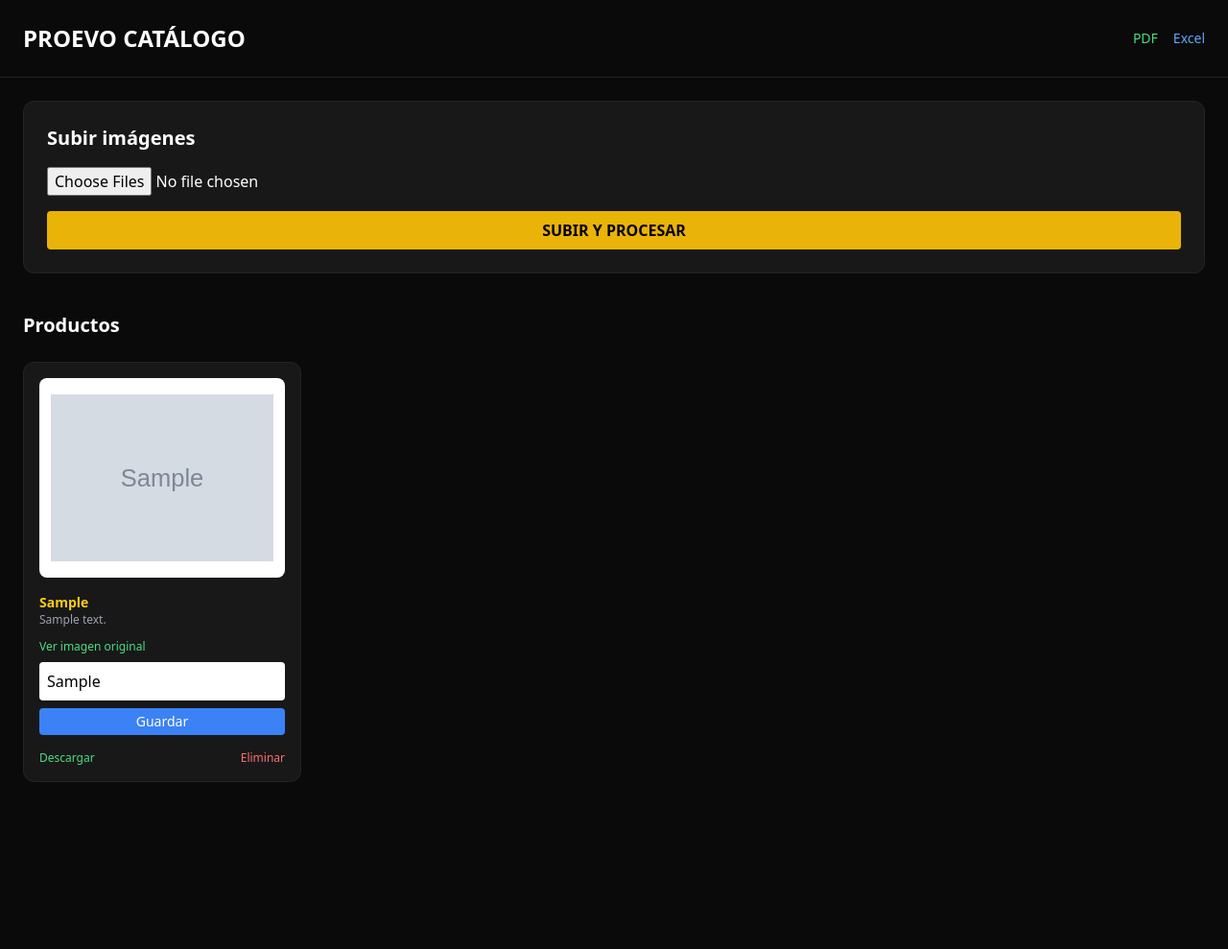
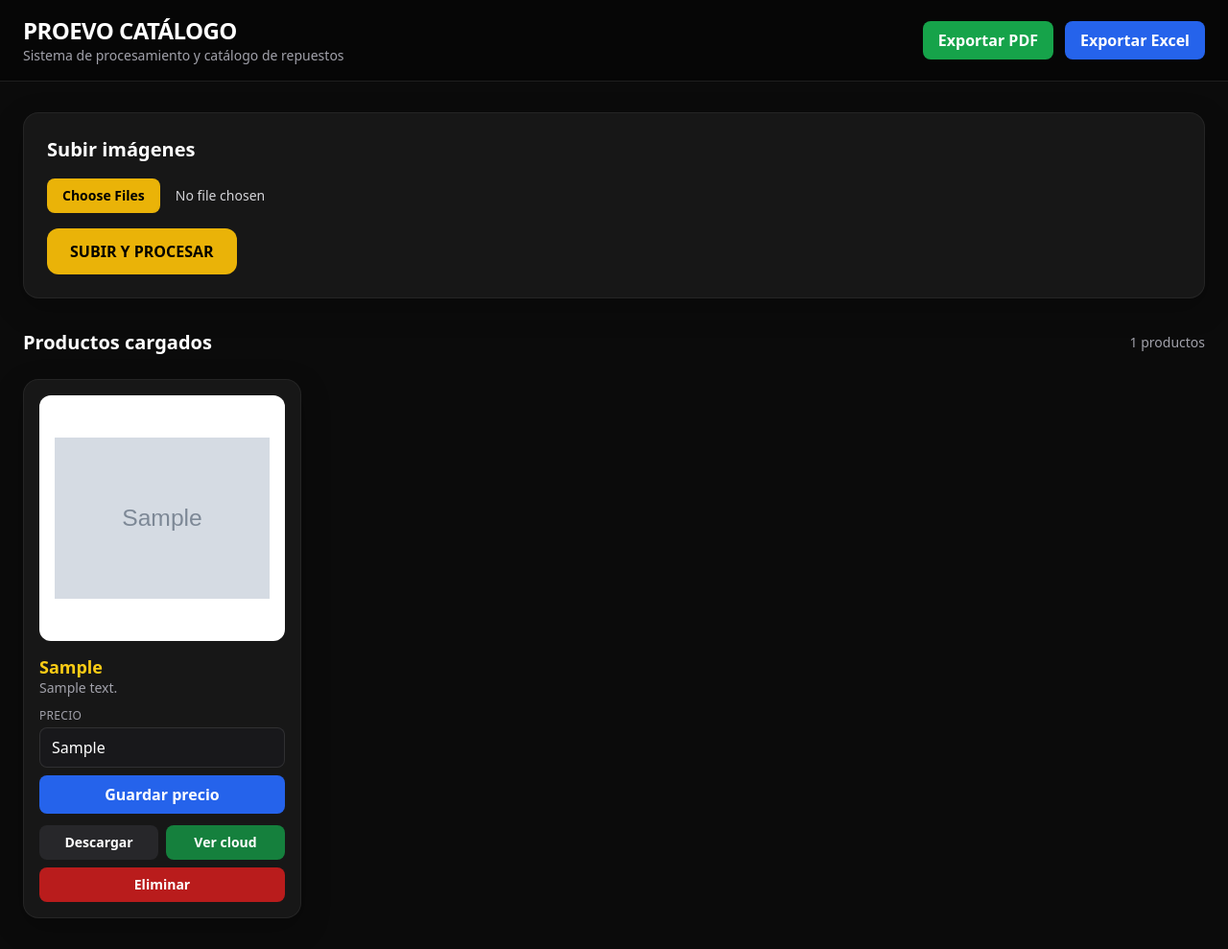
Before and after one commit to nachotarno/proevocatalogo, a Flask app: page / in a window 1280 px wide. Shown: the whole page at 96% size. Before the commit the page ends 815 px from the top, so only its background shows below. Run offline with Flask 3, Linux system fonts and the light colour scheme; tables that the repository leaves empty hold one stand-in row (values such as "Sample post"); grey boxes marked "Sample" are stand-in pictures; some libraries are stand-ins or nearby versions.

Commit message:
Update index.html

```diff
--- a/templates/index.html
+++ b/templates/index.html
@@ -3,104 +3,148 @@
 <head>
     <meta charset="UTF-8">
     <meta name="viewport" content="width=device-width, initial-scale=1.0">
-
-<title>Proevo Catálogo</title>
-
+    <title>PROEVO CATÁLOGO</title>
     <script src="https://cdn.tailwindcss.com"></script>
-
     <style>
         body {
-    background: #0a0a0a;
+            background: #0b0b0b;
         }
         .card {
-    background: #181818;
-    border: 1px solid rgba(255,255,255,0.05);
+            background: #171717;
+            border: 1px solid rgba(255,255,255,0.06);
+            box-shadow: 0 10px 30px rgba(0,0,0,0.25);
         }
     </style>
+</head>
+<body class="text-white min-h-screen">
 
-</head>
+    <header class="border-b border-white/10 bg-black/40 backdrop-blur sticky top-0 z-50">
+        <div class="max-w-7xl mx-auto px-6 py-4 flex flex-col gap-4 md:flex-row md:items-center md:justify-between">
+            <div>
+                <h1 class="text-2xl font-black tracking-tight">PROEVO CATÁLOGO</h1>
+                <p class="text-sm text-zinc-400">Sistema de procesamiento y catálogo de repuestos</p>
+            </div>
 
-<body class="text-white">
-
-<!-- HEADER -->
-<header class="p-6 border-b border-white/10 flex justify-between items-center">
-    <h1 class="text-2xl font-bold">PROEVO CATÁLOGO</h1>
-
-    <div class="flex gap-4 text-sm">
-        <a href="/export" class="text-green-400 hover:underline">PDF</a>
-        <a href="/export-excel" class="text-blue-400 hover:underline">Excel</a>
+            <div class="flex flex-wrap gap-3">
+                <a href="/export" class="px-4 py-2 rounded-lg bg-green-600 hover:bg-green-500 transition font-semibold">
+                    Exportar PDF
+                </a>
+                <a href="/export-excel" class="px-4 py-2 rounded-lg bg-blue-600 hover:bg-blue-500 transition font-semibold">
+                    Exportar Excel
+                </a>
+            </div>
         </div>
     </header>
 
-<main class="max-w-7xl mx-auto p-6">
+    <main class="max-w-7xl mx-auto px-6 py-8">
 
-<!-- SUBIDA -->
-<section class="mb-10 card p-6 rounded-xl">
-    <h2 class="text-xl mb-4 font-bold">Subir imágenes</h2>
+        <section class="card rounded-2xl p-6 mb-8">
+            <h2 class="text-xl font-bold mb-4">Subir imágenes</h2>
 
             <form action="/upload" method="post" enctype="multipart/form-data" class="flex flex-col gap-4">
-        <input type="file" name="file" multiple class="text-white">
-        <button class="bg-yellow-500 text-black font-bold px-6 py-2 rounded">
+                <input
+                    type="file"
+                    name="file"
+                    multiple
+                    class="block w-full text-sm text-zinc-300
+                           file:mr-4 file:py-2 file:px-4
+                           file:rounded-lg file:border-0
+                           file:text-sm file:font-semibold
+                           file:bg-yellow-500 file:text-black
+                           hover:file:bg-yellow-400"
+                >
+
+                <button
+                    type="submit"
+                    class="w-full md:w-fit px-6 py-3 rounded-xl bg-yellow-500 text-black font-black hover:bg-yellow-400 transition"
+                >
                     SUBIR Y PROCESAR
                 </button>
             </form>
         </section>
 
-<!-- CATALOGO -->
         <section>
-
-<h2 class="text-xl mb-6 font-bold">Productos</h2>
-
-<div class="grid grid-cols-1 sm:grid-cols-2 md:grid-cols-3 lg:grid-cols-4 gap-6">
-
-{% for p in productos %}
-<div class="card p-4 rounded-xl flex flex-col justify-between">
-
-    <!-- imagen -->
-    <div class="bg-white rounded-lg p-3 mb-4 flex items-center justify-center h-52">
-        <img src="{{ url_for('static', filename='processed/' + p[5]) }}" class="max-h-full object-contain">
+            <div class="flex items-center justify-between mb-6">
+                <h2 class="text-xl font-bold">Productos cargados</h2>
+                <span class="text-sm text-zinc-400">{{ productos|length }} productos</span>
             </div>
 
-    <!-- info -->
-    <div class="mb-3">
-        <p class="font-bold text-yellow-400 text-sm">{{ p[2] }}</p>
-        <p class="text-xs text-gray-400">{{ p[3] }}</p>
+            {% if productos %}
+            <div class="grid grid-cols-1 sm:grid-cols-2 lg:grid-cols-3 xl:grid-cols-4 gap-6">
+                {% for p in productos %}
+                <div class="card rounded-2xl p-4 flex flex-col">
+
+                    <div class="bg-white rounded-xl h-64 flex items-center justify-center p-4 mb-4 overflow-hidden">
+                        <img
+                            src="{{ url_for('static', filename='processed/' + p[5]) }}"
+                            alt="{{ p[2] }} - {{ p[3] }}"
+                            class="max-w-full max-h-full object-contain"
+                        >
                     </div>
 
-    <!-- link cloud -->
-    <a href="{{p[6]}}" target="_blank" class="text-green-400 text-xs mb-2 hover:underline">
-        Ver imagen original
-    </a>
+                    <div class="mb-3">
+                        <p class="text-yellow-400 font-black text-lg leading-tight">{{ p[2] }}</p>
+                        <p class="text-zinc-400 text-sm leading-snug break-words">{{ p[3] }}</p>
+                    </div>
 
-    <!-- precio -->
-    <form action="/precio/{{p[0]}}" method="post" class="mb-2">
+                    <form action="/precio/{{ p[0] }}" method="post" class="mb-3">
+                        <label class="block text-xs uppercase tracking-wide text-zinc-400 mb-1">Precio</label>
                         <input
+                            type="text"
                             name="precio"
-            placeholder="Precio"
-            value="{{p[4]}}"
-            class="w-full p-2 text-black rounded mb-2"
+                            value="{{ p[4] }}"
+                            placeholder="Ej: 25000"
+                            class="w-full rounded-lg bg-zinc-900 border border-white/10 px-3 py-2 text-white outline-none focus:border-yellow-500"
                         >
-        <button class="w-full bg-blue-500 py-1 text-sm rounded">
-            Guardar
+                        <button
+                            type="submit"
+                            class="mt-2 w-full rounded-lg bg-blue-600 hover:bg-blue-500 transition py-2 font-semibold"
+                        >
+                            Guardar precio
                         </button>
                     </form>
 
-    <!-- acciones -->
-    <div class="flex justify-between text-xs mt-2">
-        <a href="/download/{{p[5]}}" class="text-green-400 hover:underline">
+                    <div class="grid grid-cols-2 gap-2 mt-auto">
+                        <a
+                            href="/download/{{ p[5] }}"
+                            class="text-center rounded-lg bg-zinc-800 hover:bg-zinc-700 transition py-2 text-sm font-semibold"
+                        >
                             Descargar
                         </a>
 
-        <a href="/delete/{{p[0]}}" class="text-red-400 hover:underline">
+                        {% if p[6] %}
+                        <a
+                            href="{{ p[6] }}"
+                            target="_blank"
+                            class="text-center rounded-lg bg-green-700 hover:bg-green-600 transition py-2 text-sm font-semibold"
+                        >
+                            Ver cloud
+                        </a>
+                        {% else %}
+                        <span
+                            class="text-center rounded-lg bg-zinc-900 text-zinc-500 py-2 text-sm font-semibold"
+                        >
+                            Sin cloud
+                        </span>
+                        {% endif %}
+
+                        <a
+                            href="/delete/{{ p[0] }}"
+                            class="col-span-2 text-center rounded-lg bg-red-700 hover:bg-red-600 transition py-2 text-sm font-semibold"
+                            onclick="return confirm('¿Eliminar este producto?')"
+                        >
                             Eliminar
                         </a>
                     </div>
 
                 </div>
                 {% endfor %}
-
             </div>
-
+            {% else %}
+            <div class="card rounded-2xl p-10 text-center">
+                <p class="text-zinc-400">Todavía no hay productos cargados.</p>
+            </div>
+            {% endif %}
         </section>
 
     </main>
```
Lines whose indentation alone changed are shown as unchanged.
